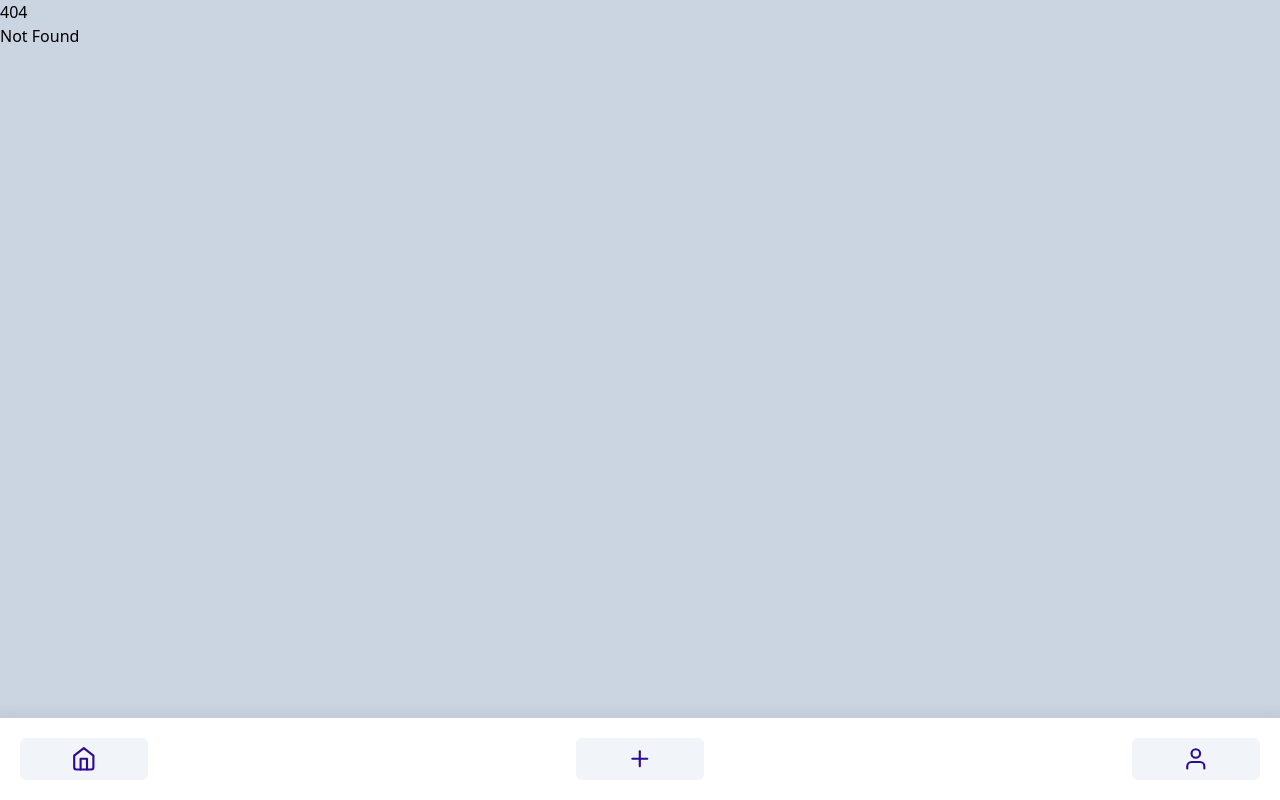
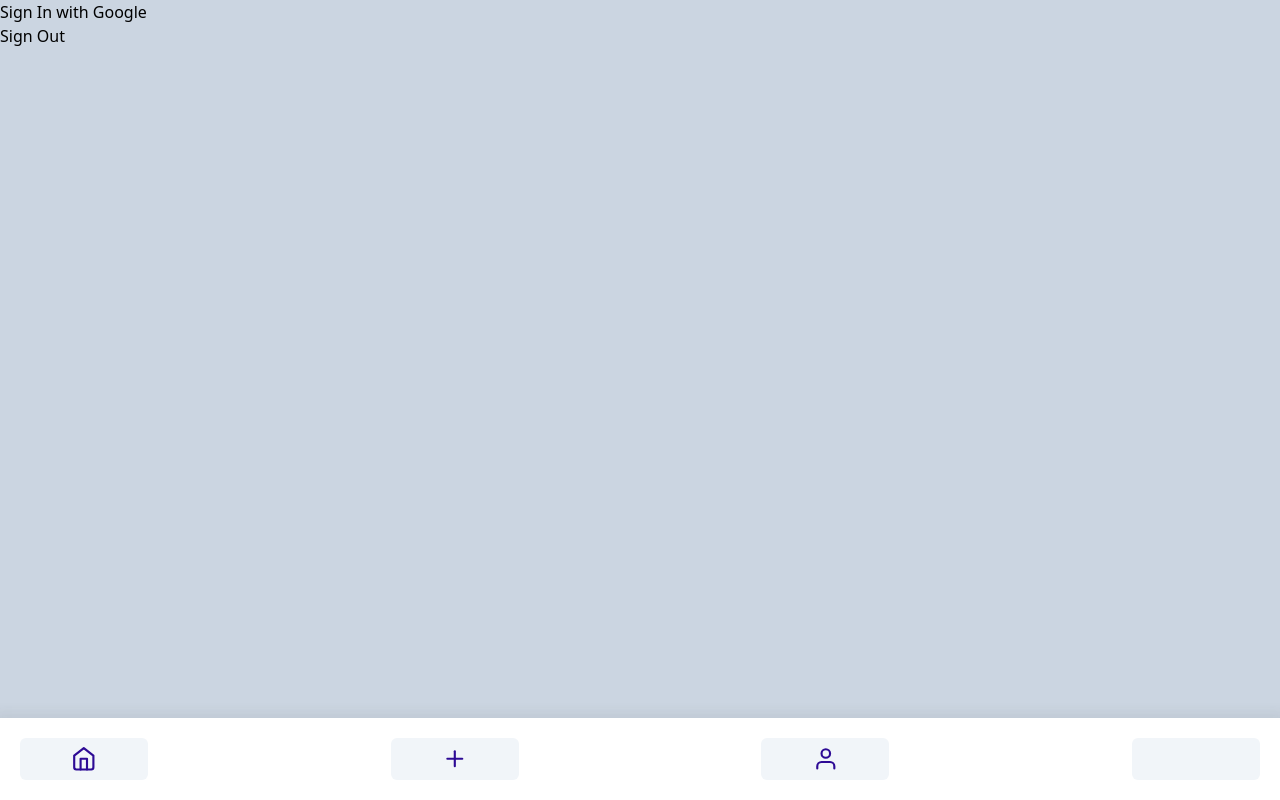
Before and after one commit to nandinibaruah/foundit, a SvelteKit app in the folder client/: page /auth in a window 1280 px wide. Before the commit this address had no page. Built offline with nearby package versions, Linux system fonts and the light colour scheme; no server answers.

Commit message:
Auth on FE, provider not enabled yet

```diff
--- a/client/package.json
+++ b/client/package.json
@@ -21,6 +21,7 @@
 	},
 	"type": "module",
 	"dependencies": {
+		"@supabase/supabase-js": "^2.38.4",
 		"feather-icons": "^4.29.1",
 		"svelte-routing": "^2.6.0"
 	}
--- /dev/null
+++ b/client/src/components/Auth/Auth.svelte
@@ -0,0 +1,52 @@
+<script>
+    import { supabase } from '../../supabase/supabaseClient'
+
+    console.log(supabase)
+
+    let loading = false
+    let jwt = undefined
+
+    async function signIn() {
+        try {
+            loading = true
+
+            const { data, error } = await supabase.auth.signInWithOAuth({
+	            provider: 'google',
+	        })
+
+            console.log(data, error);
+
+            if (data){
+                console.log('session')
+            }
+        } catch (error){
+            console.log(error)
+        } finally {
+            loading = false;
+        }
+    }
+
+    async function signOut(){
+        try {
+            loading = true
+
+            const { error } = await supabase.auth.signOut()
+        } catch (error){
+            console.log(error)
+        } finally {
+            loading = false;
+        }
+    }
+
+    async function getSession(){
+        const { data, error } = await supabase.auth.getSession()
+
+        console.log(data, error); // Metadata: Profile picture, username, name, user_id etc
+    }
+
+
+</script>
+
+<button on:click={() => signIn()}>Sign In with Google</button>
+<p></p>
+<button on:click={() => signOut()}>Sign Out</button>
--- a/client/src/components/Footer/Footer.svelte
+++ b/client/src/components/Footer/Footer.svelte
@@ -12,4 +12,7 @@ import Button from "./Button.svelte";
   <Button href="/profile">
     <Icon name="user"/>
   </Button>
+  <Button href="/auth">
+    <Icon name="auth"/>
+  </Button>
 </div>
--- /dev/null
+++ b/client/src/routes/auth/+page.svelte
@@ -0,0 +1,5 @@
+<script>
+    import Auth from "../../components/Auth/Auth.svelte";
+</script>
+
+<Auth/>
--- /dev/null
+++ b/client/src/supabase/supabaseClient.js
@@ -0,0 +1,6 @@
+import { createClient } from '@supabase/supabase-js'
+
+const supabaseUrl = import.meta.env.VITE_SUPABASE_URL
+const supabaseAnonKey = import.meta.env.VITE_SUPABASE_ANON_KEY
+
+export const supabase = createClient(supabaseUrl, supabaseAnonKey)
```
Also changed, not shown: client/src/routes/+page.svelte (line endings or trailing spaces), 1 other file (tests, documents, lock files or other folders).
